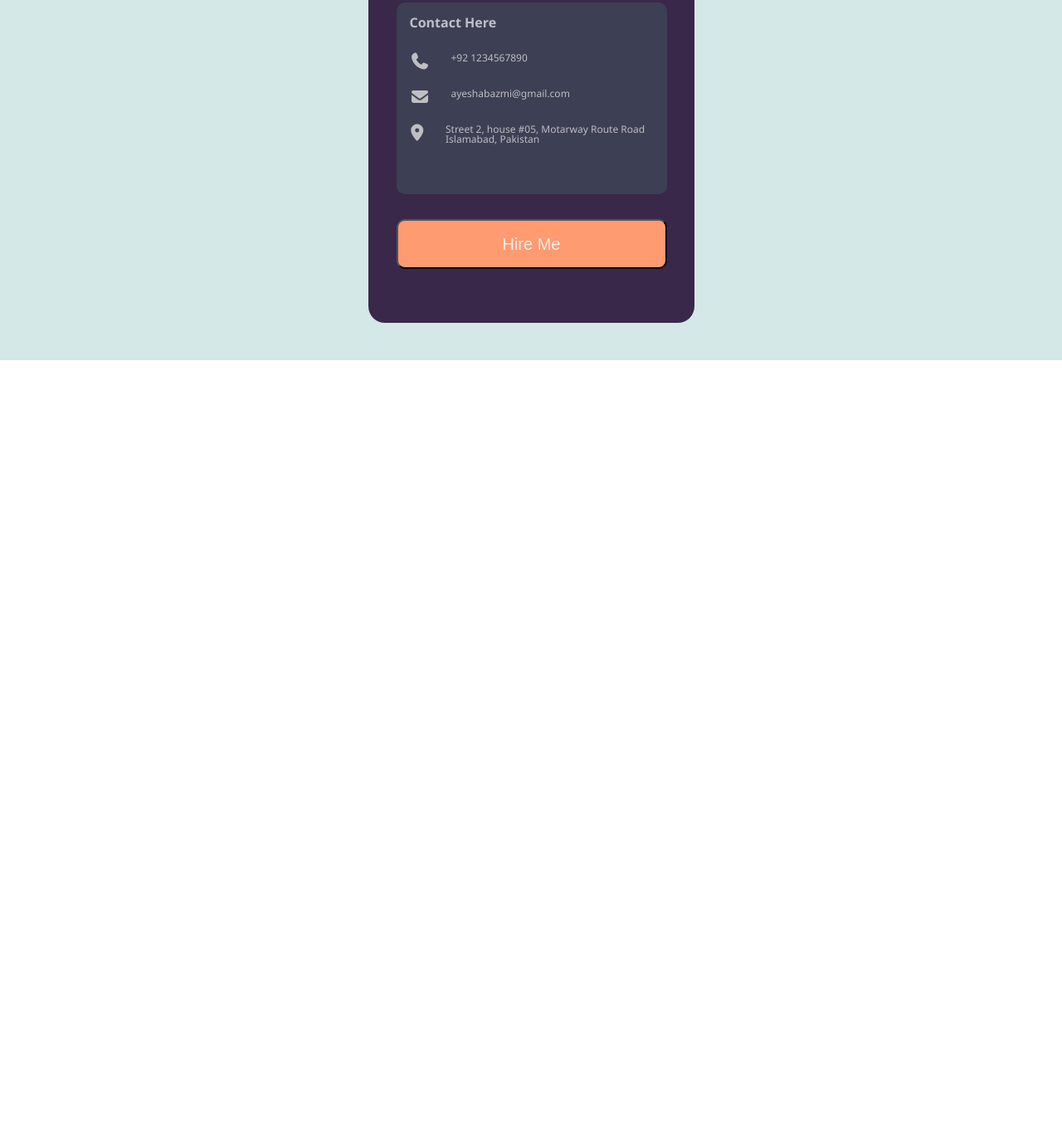
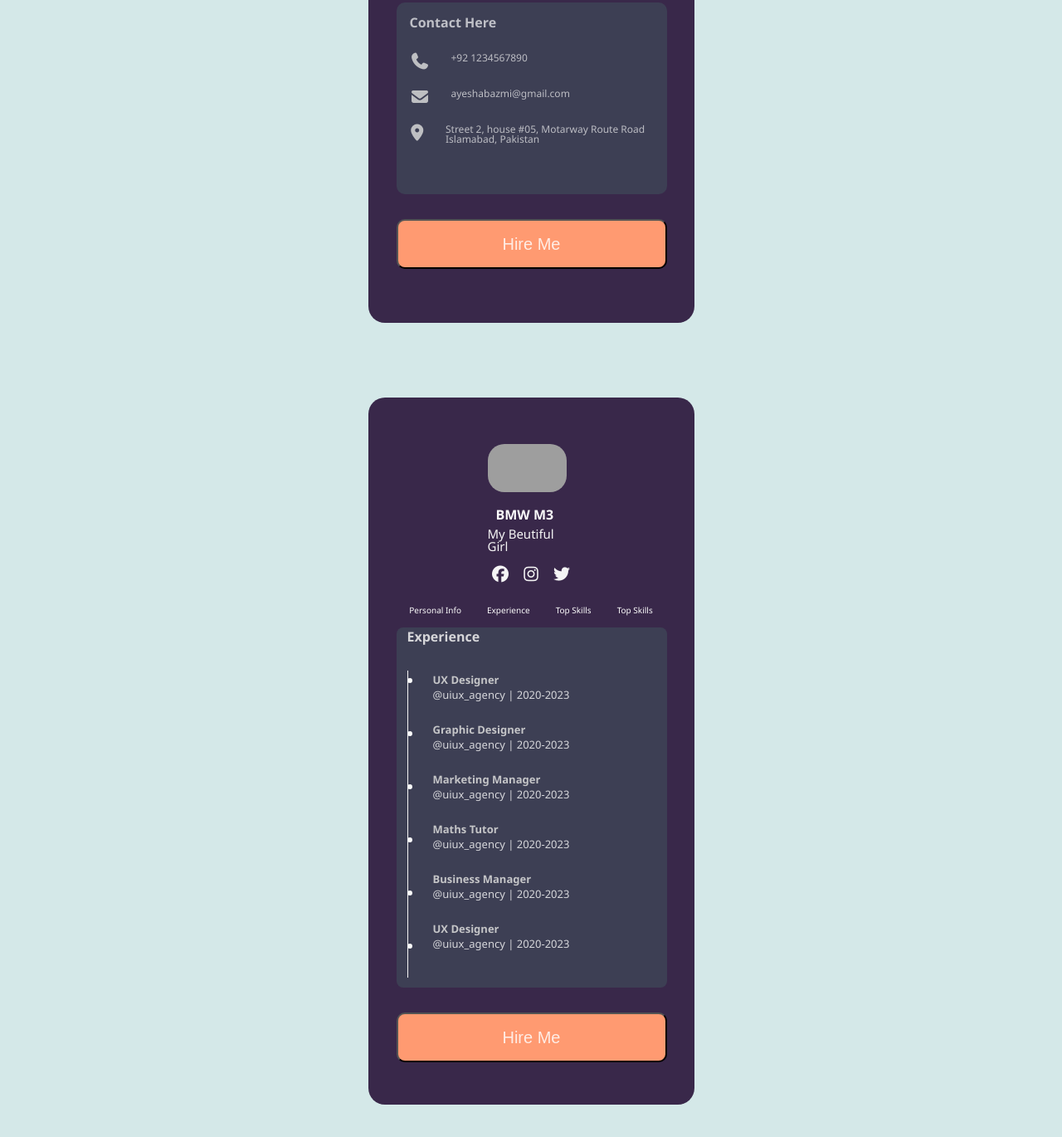
Before and after one commit to mrrobot0212/html-css, a plain HTML site: page m3/index.html in a window 1280 px wide. Shown: the part 508-1878 px from the top of the page at 83% size. Before the commit the page ends 942 px from the top, so only its background shows below. Drawn offline with Linux system fonts and the light colour scheme; grey boxes are pictures that could not be loaded.

Commit message:
assalamualikum

```diff
--- a/m3/index.css
+++ b/m3/index.css
@@ -197,3 +197,115 @@ margin-left: 13px;
     font-family: 'Gill Sans', 'Gill Sans MT', Calibri, 'Trebuchet MS', sans-serif;
     cursor: progress;
 }
+
+
+
+ /* page 2 start  */
+
+/* .page-2{
+    width: 393px;
+    height: 852px;
+    border-radius: 20px;
+    background-color: #252A40;
+    margin: 0 auto;
+}
+
+.picture-2{
+display: flex;
+flex-direction: vertical;
+width: 105px;
+height: 167px;
+margin-top: 20px;
+margin-left: 144px;
+gap: 16px;
+ border: white solid;
+background-color: #F5F5F5;
+}
+.img-2{
+
+}
+.img-content2{
+
+}
+.picture-2 h3{
+
+}
+.picture-2 p{
+
+}
+.icons-2{ */
+
+.fouter-2{
+    width: 326px;
+    height: 510px;
+    margin-top: 20px;
+    margin-left: 34px;
+    /* background-color: #3D3F54; */
+    border-radius: 21px;
+}
+.Experienceinfo{
+    width: 326px;
+    height: 434px;
+    background-color:#3D3F54 ;
+    border-radius: 8px;
+}
+.Experienceinfo h4{
+    margin-top: 13px;
+    margin-left: 13px;
+    font-size: 16px;
+    color: #F5F5F5;
+    opacity: 83%;
+}
+.verticalline{
+    width: 1px;
+    height: 370px;
+    background-color: silver;
+    margin-left: 13px;
+    margin-top: 30px;
+    display: flex;
+    /* justify-content: center; */
+    flex-direction: column;
+    gap: 42px;
+    background-color: #F5F5F5;
+    color: #FCFCFC;
+
+
+}
+.verticalline ol{
+    /* width: 12px;
+    height: 12px;
+    border-radius: 20px; */
+    /* background-color: #d4ccc9; */
+
+    color: #D9D9D9;
+    font-size: 10px;
+    display: flex;
+
+}
+.flax{
+    display: flex;
+    gap: 30px;
+}
+.flex{
+    display: flex;
+    justify-content: center;
+    flex-direction: column;
+    gap: 24px;
+    width: 300px;
+}
+.flex h5{
+    font-size:13px;
+    color: #D9D9D9;
+    opacity: 87%;
+
+}
+.flex p{
+font-size: 13px;
+color: #FCFCFC;
+opacity: 80%;
+
+}
+.buttons{
+    width: 326px;
+    height: 30px;
+}
--- a/m3/index.html
+++ b/m3/index.html
@@ -51,6 +51,7 @@
             </div>
 
             <div class="fouter">
+
                 <div class="about-me ">
                     <h3>
                         about me
@@ -101,8 +102,141 @@
     </section>
     <!-- page 2 start  -->
 
-    <section class="page-2">
+    <section class="page-1">
+        <div class="main-banner">
+            <div class="picture-1">
+                <div class="image-1">
 
+                </div>
+                <div class="img-content">
+                    <h4>
+                        bmw m3
+                    </h4>
+                    <p>
+                        my beutiful girl
+                    </p>
+                </div>
+
+                <div class="icons-1">
+                    <i class="fa-brands fa-facebook" style="color: whitesmoke;"></i>
+                    <i class="fa-brands fa-instagram" style="color: whitesmoke;"></i>
+                    <i class="fa-brands fa-twitter" style="color: whitesmoke;"></i>
+                </div>
+            </div>
+
+            <div class="manubar">
+                <ol>
+                    Personal Info
+                </ol>
+                <ol>
+                    Experience
+                </ol>
+                <ol>
+                    Top skills
+                </ol>
+                <ol>
+                    Top skills
+                </ol>
+            </div>
+
+            <div class="fouter">
+                <div class="Experienceinfo">
+                    <h4>
+                        Experience
+                    </h4>
+
+                    <div class="flax">
+                        <div class="verticalline">
+
+                            <li>
+
+                            </li>
+                            <li>
+
+                            </li>
+                            <li>
+
+                            </li>
+                            <li>
+
+                            </li>
+                            <li>
+
+                            </li>
+                            <li>
+
+                            </li>
+                        </div>
+                        <div class="flex">
+                            <ol>
+                                <h5>
+                                    UX Designer
+                                </h5>
+                                <p>
+                                    @uiux_agency | 2020-2023
+                                </p>
+
+                            </ol>
+
+                            <ol>
+                                <h5>
+                                    Graphic Designer
+                                </h5>
+                                <p>
+                                    @uiux_agency | 2020-2023
+                                </p>
+                            </ol>
+
+                            <ol>
+                                <h5>
+                                    Marketing Manager
+                                </h5>
+                                <p>
+                                    @uiux_agency | 2020-2023
+                                </p>
+                            </ol>
+
+                            <ol>
+                                <h5>
+                                    Maths Tutor
+                                </h5>
+                                <p>
+                                    @uiux_agency | 2020-2023
+                                </p>
+                            </ol>
+
+                            <ol>
+                                <h5>
+                                    Business Manager
+                                </h5>
+                                <p>
+                                    @uiux_agency | 2020-2023
+                                </p>
+                            </ol>
+
+                            <ol>
+                                <h5>
+                                    UX Designer
+                                </h5>
+                                <p>
+                                    @uiux_agency | 2020-2023
+                                </p>
+                            </ol>
+
+
+                        </div>
+
+                    </div>
+                </div>
+
+                <div class="button">
+                    <button>
+                        hire me
+                    </button>
+
+                </div>
+            </div>
+        </div>
     </section>
 
 </body>
```
